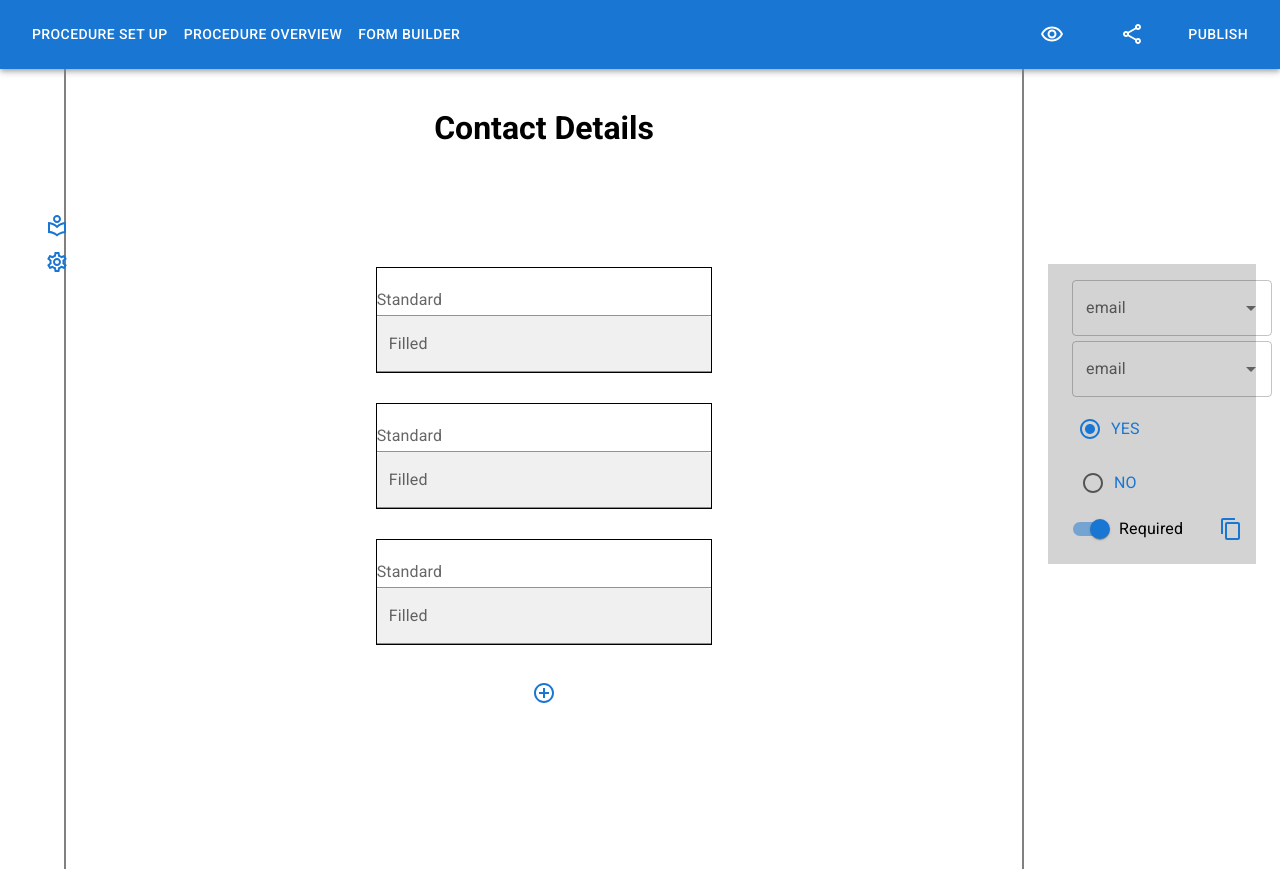
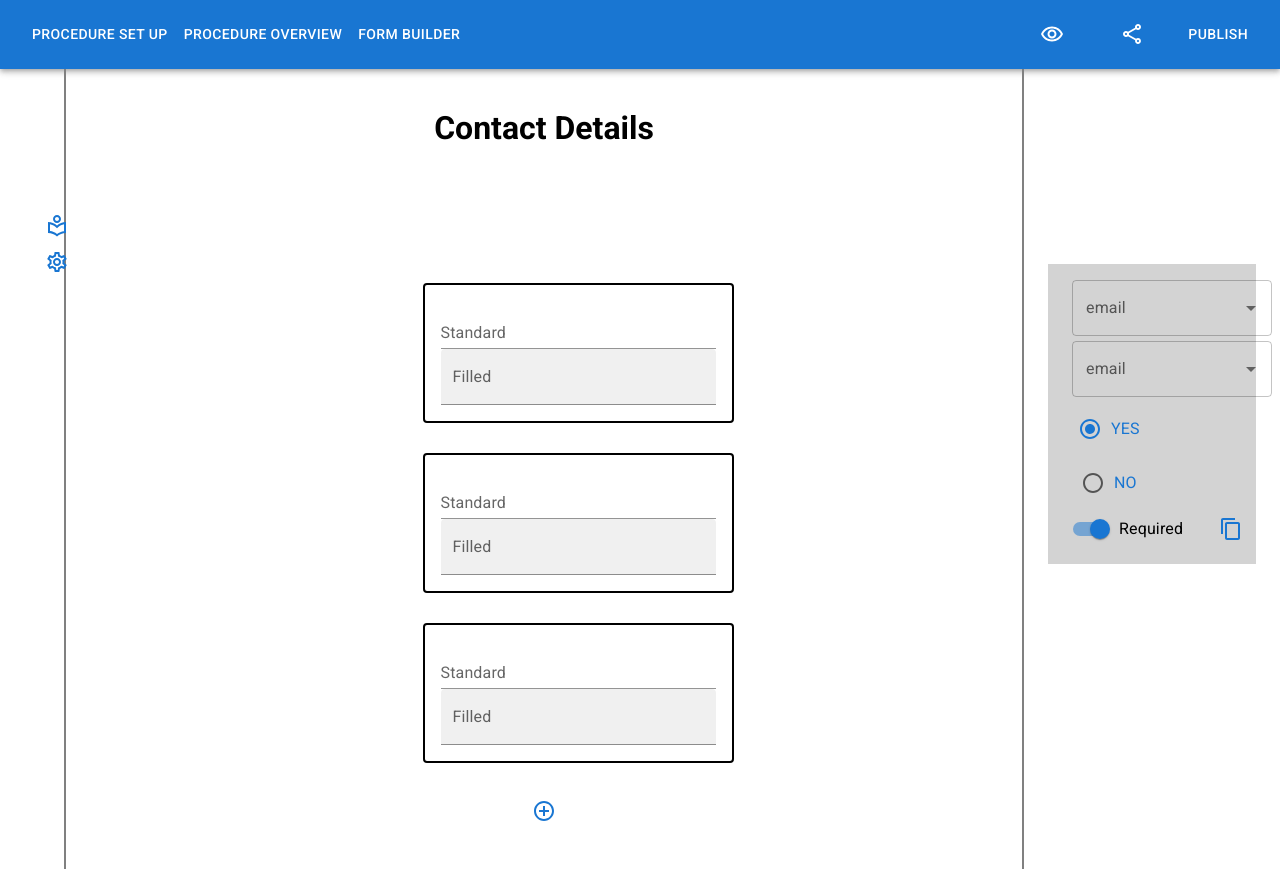
Before and after one commit to osoc22/project-digital-wallet, a React (Create React App) app: page /builder in a window 1280 px wide. Shown: the top 869 px of the page. Built offline with nearby package versions, Linux system fonts and the light colour scheme.

Commit message:
Make moving questions persistent

```diff
--- a/src/components/Builder.tsx
+++ b/src/components/Builder.tsx
@@ -8,8 +8,25 @@ import AddCircleOutlineIcon from '@mui/icons-material/AddCircleOutline';
 import LocalLibraryOutlinedIcon from '@mui/icons-material/LocalLibraryOutlined';
 import SettingsOutlinedIcon from '@mui/icons-material/SettingsOutlined';
 import Button from '@mui/material/Button';
+import { DragDropContext, Draggable } from "react-beautiful-dnd";
+import Droppable from "./Droppable";
+import { useState } from "react";
 
 export default function ProcedureDesign() {
+  const [items, setItems] = useState([
+    { id: "1", content: "Step 1" },
+    { id: "2", content: "Step 2" },
+    { id: "3", content: "Step 3" },
+  ]);
+
+  const reorder = (list: any, startIndex: any, endIndex: any) => {
+    const result = Array.from(list);
+    const [removed] = result.splice(startIndex, 1);
+    result.splice(endIndex, 0, removed);
+
+    return result;
+  };
+
   return (
     <div className="builder-container">
       <div className="builder-sidebar">
@@ -21,19 +38,51 @@ export default function ProcedureDesign() {
           <h1>Contact Details</h1>
         </div>
         <div className='builder-component-section'>
-          <Box sx={{width:'35%',border:1, marginBottom:'30px'}}>
-            <TextField />
-          </Box>
-          <Box sx={{width:'35%',border:1, marginBottom:'30px'}}>
-            <TextField />
-          </Box>
-          <Box sx={{width:'35%',border:1, marginBottom:'30px'}}>
-            <TextField />
-          </Box>
+          <DragDropContext onDragEnd={(result) => {
+            const { destination, source, draggableId } = result;
+
+            // item is being dragged to where it came from, do nothing
+            if (!destination || (destination.droppableId === source.droppableId && destination.index === source.index)) {
+              return;
+            }
+
+            const orderedItems = reorder(
+              items,
+              result.source.index,
+              result.destination?.index ?? 0
+            );
+
+            // @ts-ignore
+            setItems(orderedItems);
+          }}>
+            <Droppable droppableId='droppable'>
+              {(provided) => (
+                <div ref={provided.innerRef}>
+                  {items.map((item, index) => (
+                    <Draggable key={item.id} draggableId={item.id} index={index}>
+                      {(provided) => (
+                        <Box sx={{ width: '100%', border: 2, marginBottom: '30px', borderRadius: 1 }}
+                          ref={provided.innerRef}
+                          {...provided.draggableProps}
+                          {...provided.dragHandleProps}
+                          p={2}
+                          m={2}
+                        >
+                          <TextField/>
+                          {/* {item.content} */}
+                        </Box>
+                      )}
+                    </Draggable>
+                  ))}
+                  {provided.placeholder}
+                </div>
+              )}
+            </Droppable>
+          </DragDropContext>
         </div>
-        <Box sx={{display:'flex', justifyContent:'center'}}>
+        <Box sx={{ display: 'flex', justifyContent: 'center' }}>
           <Button>
-            <AddCircleOutlineIcon sx={{width:'60px'}} />
+            <AddCircleOutlineIcon sx={{ width: '60px' }} />
           </Button>
         </Box>
       </div>
@@ -45,4 +94,5 @@ export default function ProcedureDesign() {
         </Container>
       </div>
     </div>
-  )}
+  )
+}
```
